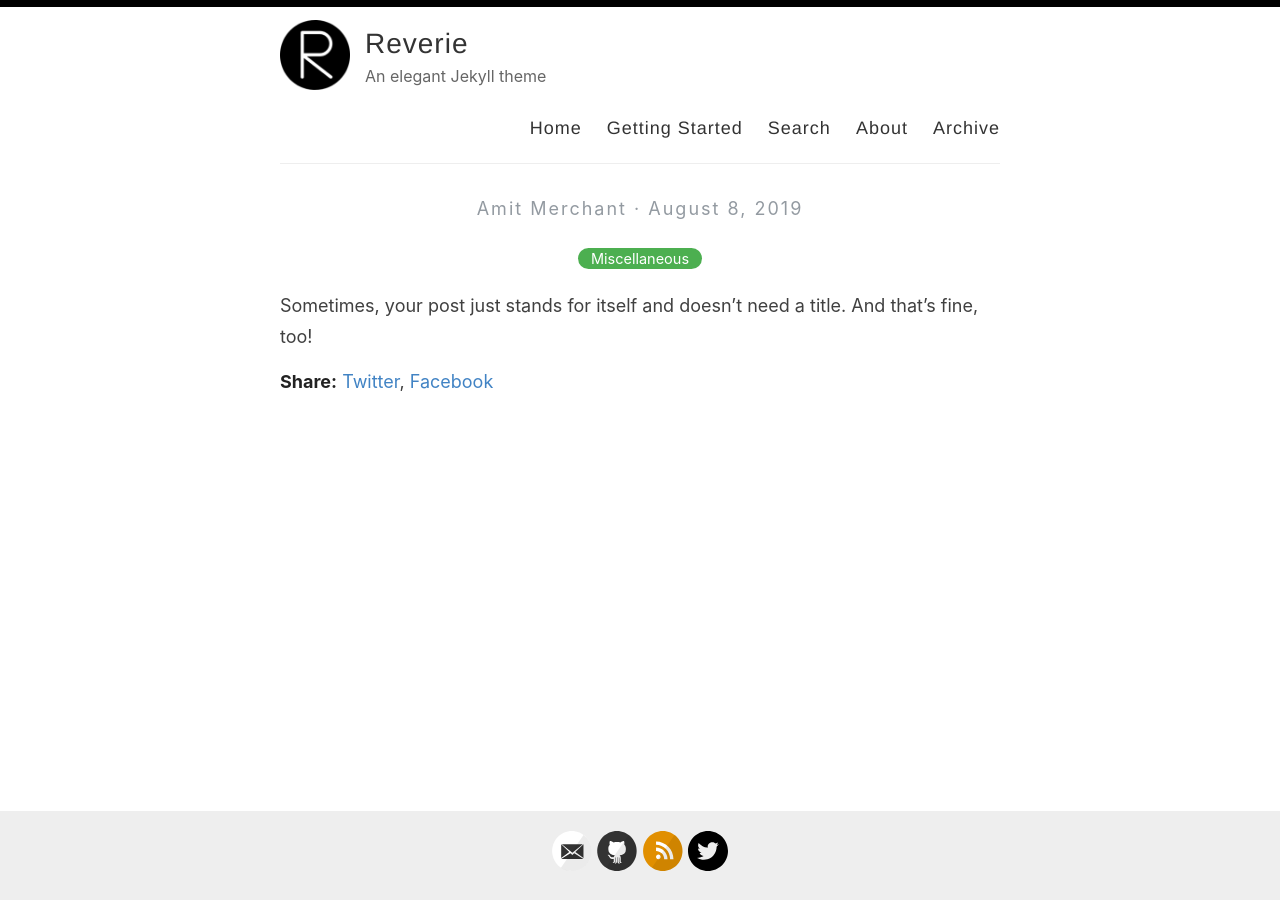
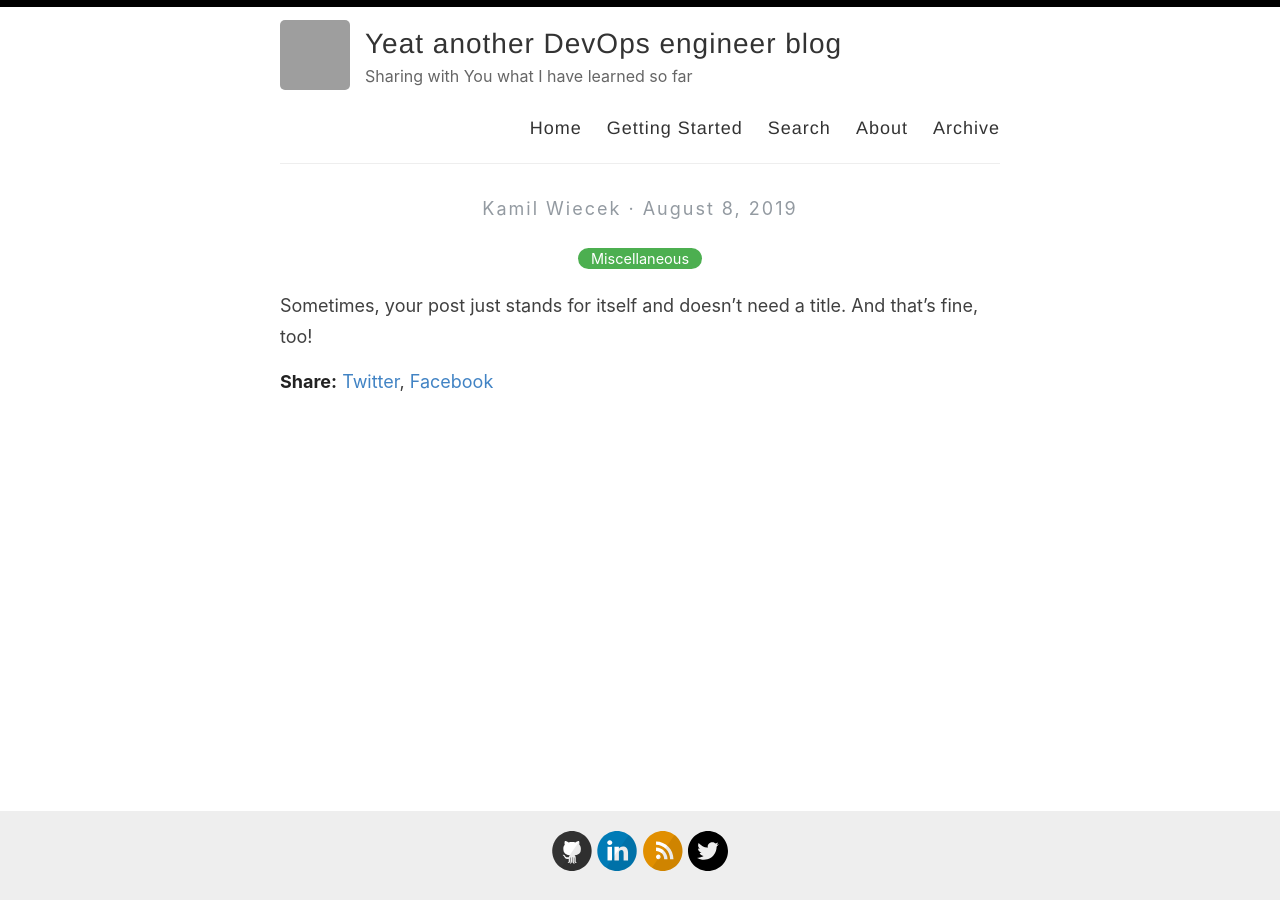
Before and after one commit to KamilWiecek/kamilwiecek.github.io, a Jekyll site: the page built from _posts/2019-08-08-no-title-posts.md, in a window 1280 px wide. Built offline with Jekyll 4.4.1, drawn with Linux system fonts in a browser that asks for light colours; grey boxes are pictures that could not be loaded.

Commit message:
Set name social profiles and page urls

```diff
--- a/_config.yml
+++ b/_config.yml
@@ -3,16 +3,16 @@
 #
 
 # Name of your site (displayed in the header)
-name: Reverie
+name: Yeat another DevOps engineer blog
 
 # Name of the author
-author: Amit Merchant
+author: Kamil Wiecek
 
 # Short bio or description (displayed in the header)
-description: An elegant Jekyll theme
+description: Sharing with You what I have learned so far
 
 # URL of your avatar or profile pic (you could use your GitHub profile pic)
-avatar: /images/reverie.png
+avatar: https://avatars.githubusercontent.com/u/57139732?v=4
 
 #
 # Flags below are optional
@@ -21,15 +21,15 @@ avatar: /images/reverie.png
 # Includes an icon in the footer for each username you enter
 footer-links:
   dribbble:
-  email: amit.d.merchant@gmail.com
+  email: #amit.d.merchant@gmail.com
   facebook:
   flickr:
-  github: amitmerchant1990/reverie
+  github: KamilWiecek
   instagram:
-  linkedin:
+  linkedin: https://www.linkedin.com/in/kamil-wiecek/
   pinterest:
   rss: rss
-  twitter: amit_merchant
+  twitter: k_wiecek
   stackoverflow:
   youtube: # channel/<your_long_string> or user/<user-name>
   googleplus: # anything in your profile username that comes after plus.google.com/
@@ -41,21 +41,21 @@ footer-links:
 disqus:
 
 # Enter your Google Analytics web tracking code (e.g. UA-2110908-2) to activate tracking
-google_analytics: UA-43339302-11
+google_analytics: #UA-43339302-11
 
 # For newer "GA4" analytics, use the following instead of the "UA" entry above
 #google_analytics_ga4: G-GABC1DEFG
 
 # Your website URL (e.g. http://amitmerchant1990.github.io or http://www.amitmerchant.com)
 # Used for Sitemap.xml and your RSS feed
-url: http://www.amitmerchant.com/reverie
-enforce_ssl: https://www.amitmerchant.com/reverie
+url: http://kamilwiecek.github.io
+enforce_ssl: https://kamilwiecek.github.io
 
 # If you're hosting your site at a Project repository on GitHub pages
 # (http://yourusername.github.io/repository-name)
 # and NOT your User repository (http://yourusername.github.io)
 # then add in the baseurl here, like this: "/repository-name"
-baseurl: "/reverie"
+baseurl: # "/reverie"
 
 #
 # !! You don't need to change any of the configuration flags below !!
```
